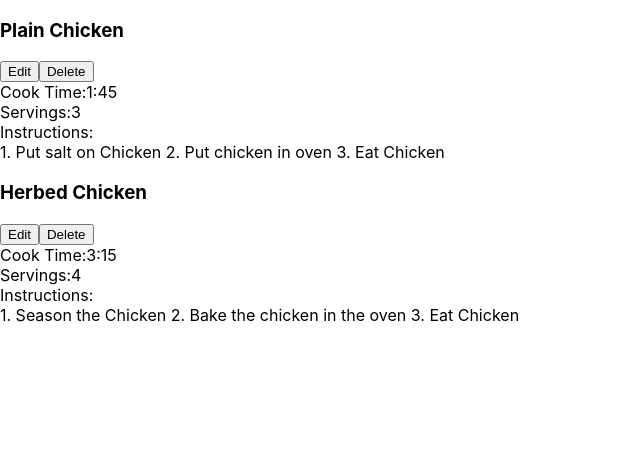
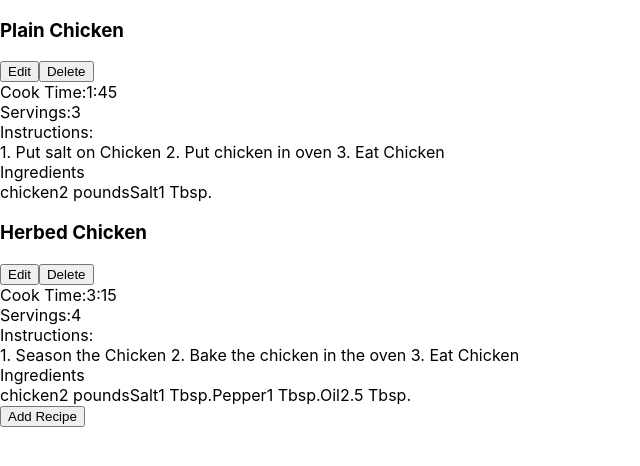
Before and after one commit to ojandali93/LTR-COOKING-RECIPES, a React (Create React App) app in the folder recipes/: page / in a window 1280 px wide. Shown: the top 466 px of the page, without its empty margins (0-640 px from the left). Built offline with nearby package versions, Linux system fonts and the light colour scheme; the HTML template or start-up script is replaced by a standard one.

Commit message:
added the ingredients and ingredients list that will display the ingredients

```diff
--- a/recipes/src/App.js
+++ b/recipes/src/App.js
@@ -12,14 +12,48 @@ const sampleRecipes = [
     name: 'Plain Chicken',
     servings: 3,
     cookTime: '1:45',
-    instructions: '1. Put salt on Chicken\n2. Put chicken in oven\n3. Eat Chicken'
+    instructions: '1. Put salt on Chicken\n2. Put chicken in oven\n3. Eat Chicken',
+    ingredients: [
+      {
+        id: 1,
+        name: 'chicken',
+        amount: '2 pounds'
+      },
+      {
+        id: 2,
+        name: 'Salt',
+        amount: '1 Tbsp.'
+      },
+    ]
   },
   {
     id: 2,
     name: 'Herbed Chicken',
     servings: 4,
     cookTime: '3:15',
-    instructions: '1. Season the Chicken\n2. Bake the chicken in the oven\n3. Eat Chicken'
+    instructions: '1. Season the Chicken\n2. Bake the chicken in the oven\n3. Eat Chicken',
+    ingredients: [
+      {
+        id: 1,
+        name: 'chicken',
+        amount: '2 pounds'
+      },
+      {
+        id: 2,
+        name: 'Salt',
+        amount: '1 Tbsp.'
+      },
+      {
+        id: 3,
+        name: 'Pepper',
+        amount: '1 Tbsp.'
+      },
+      {
+        id: 4,
+        name: 'Oil',
+        amount: '2.5 Tbsp.'
+      },
+    ]
   }
 ]
 
--- /dev/null
+++ b/recipes/src/components/Ingredient.js
@@ -0,0 +1,10 @@
+import React from 'react'
+
+export default function Ingredient({ name, amount }) {
+    return (
+        <>
+            <span>{name}</span>
+            <span>{amount}</span>
+        </>
+    )
+}
--- /dev/null
+++ b/recipes/src/components/IngredientList.js
@@ -0,0 +1,13 @@
+import React from 'react'
+import Ingredient from './Ingredient'
+
+export default function IngredientList({ ingredients }) {
+    const ingredientElement = ingredients.map(ingredient => {
+        return <Ingredient key={ingredient.id} {...ingredient}/>
+    })
+    return (
+        <div>
+            {ingredientElement}
+        </div>
+    )
+}
--- a/recipes/src/components/Recipe.js
+++ b/recipes/src/components/Recipe.js
@@ -1,11 +1,13 @@
 import React from 'react'
+import IngredientList from './IngredientList'
 
 export default function Recipe(props) {
     const {
         name,
         cookTime,
         servings,
-        instructions
+        instructions,
+        ingredients
     } = props
     return (
         <div>
@@ -30,6 +32,12 @@ export default function Recipe(props) {
                     {instructions}
                 </div>
             </div>
+            <div>
+                <span>Ingredients</span>
+                <div>
+                    <IngredientList ingredients={ingredients} />
+                </div>
+            </div>
         </div>
     )
 }
--- a/recipes/src/components/RecipeList.js
+++ b/recipes/src/components/RecipeList.js
@@ -3,6 +3,7 @@ import Recipe from '../components/Recipe'
 
 export default function RecipeList({ recipes }) {
     return (
+        <>
             <div>
                 {
                     recipes.map(recipe => {
@@ -10,5 +11,9 @@ export default function RecipeList({ recipes }) {
                     })
                 }
             </div>
+            <button>
+                Add Recipe
+            </button>
+        </>
     )
 }
```
Lines whose indentation alone changed are shown as unchanged.
